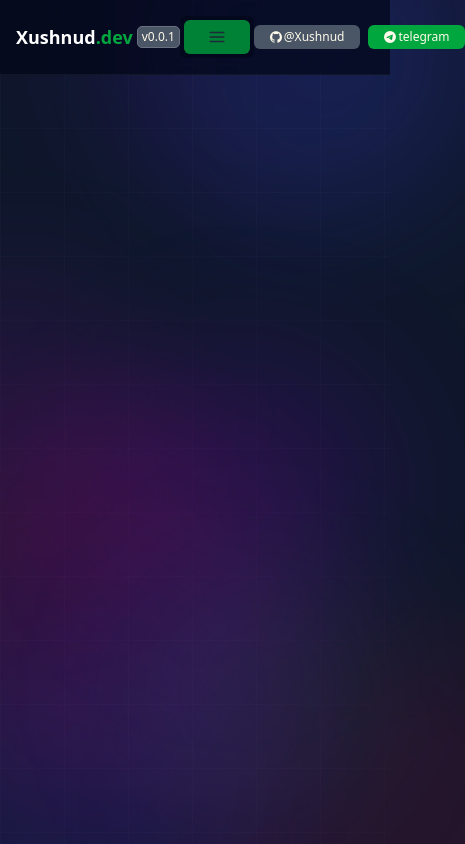
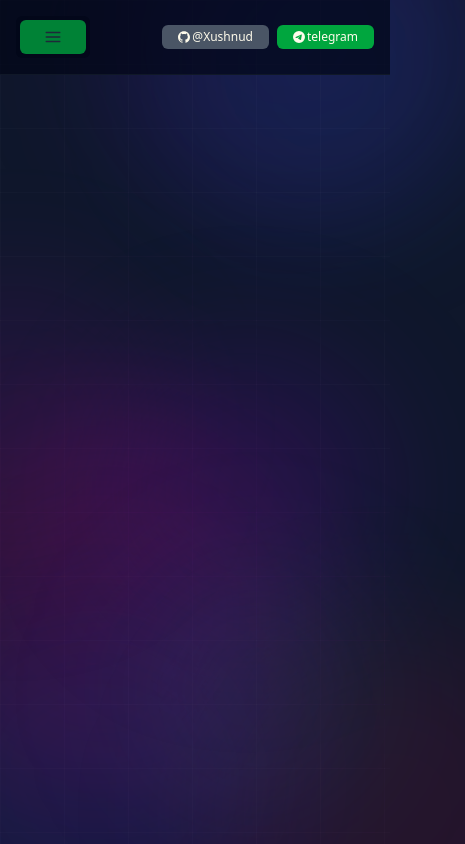
Before and after one commit to Xushnudd/portfolio, a Next.js app: page / in a window 390 px wide. Shown: the whole page, 465 px wide, since content can reach past the window. Built offline with nearby package versions, Linux system fonts and the light colour scheme.

Commit message:
style: adjust visibility of flex container in Header component for responsive design

```diff
--- a/app/_components/Header.tsx
+++ b/app/_components/Header.tsx
@@ -66,7 +66,8 @@ export default function Header() {
       >
         <div
           className="
-            flex items-center gap-1
+            sm:flex items-center gap-1
+            hidden
         "
         >
           <div
```
